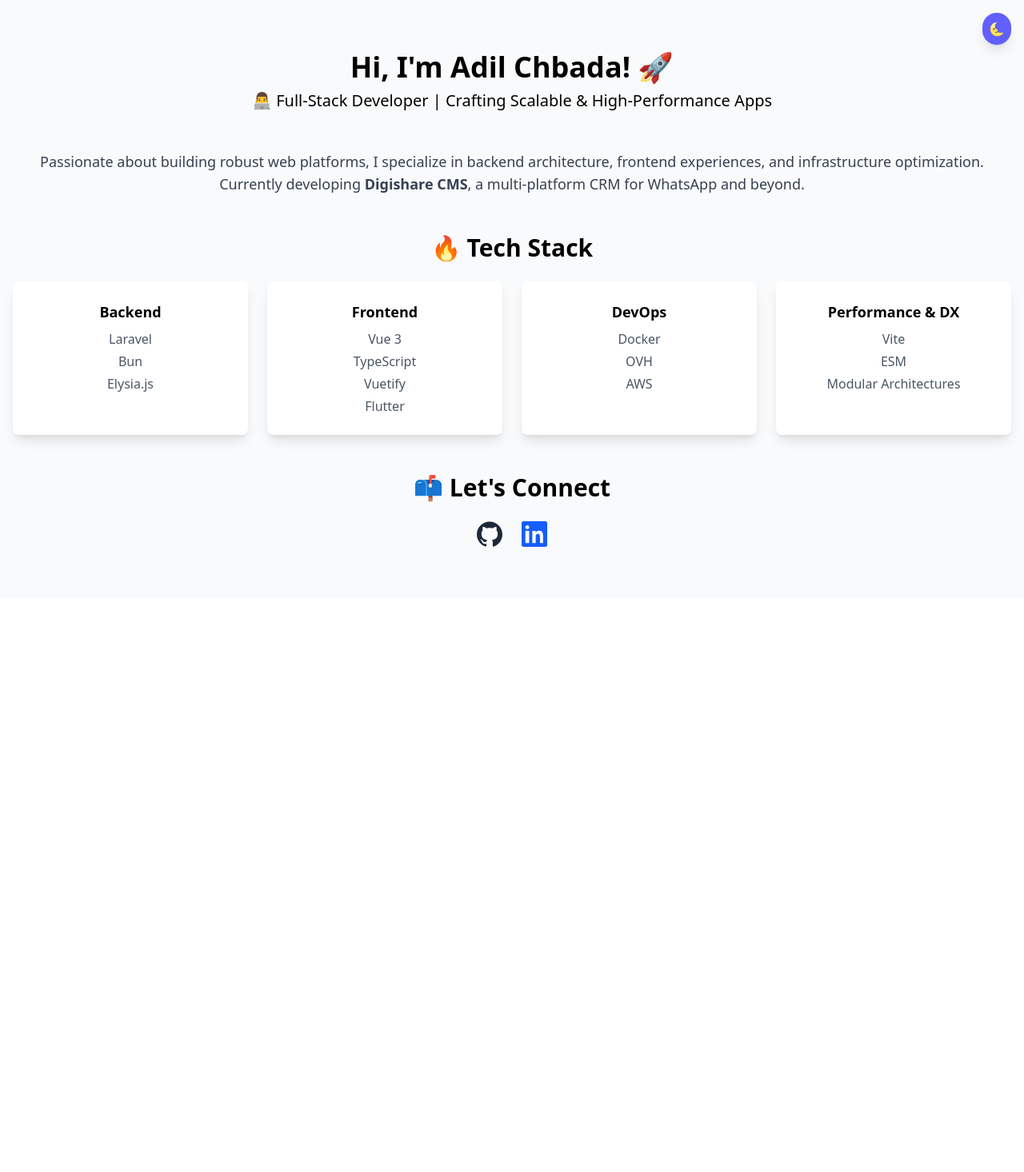
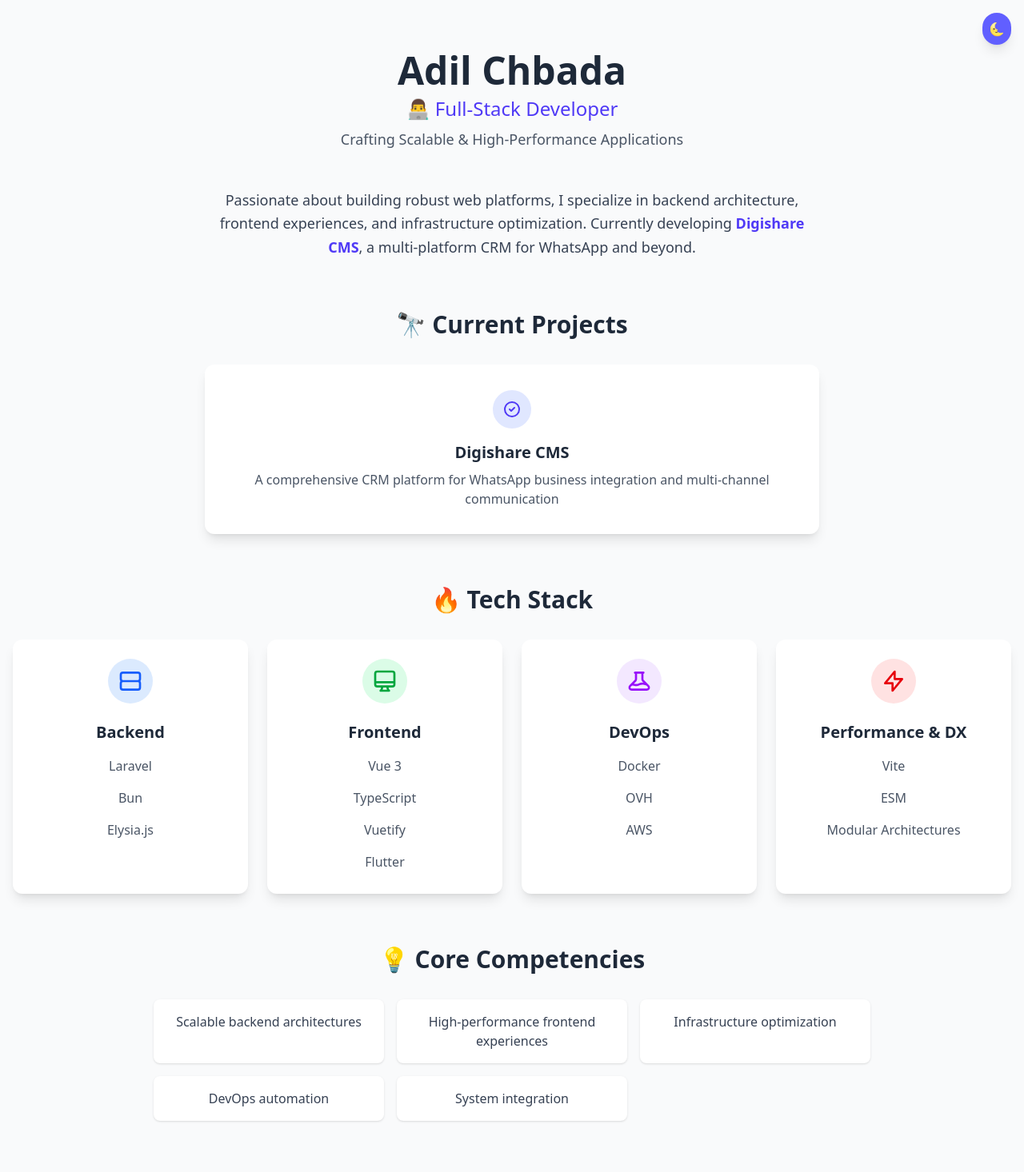
Before and after one commit to adil-chbada/adil-chbada.github.io, a Nuxt app: page / in a window 1280 px wide. Shown: the top 1466 px of the page at 80% size. Before the commit the page ends 800 px from the top, so only its background shows below. Built offline with nearby package versions, Linux system fonts and the light colour scheme.

Commit message:
Update PortfolioHero.vue

```diff
--- a/components/PortfolioHero.vue
+++ b/components/PortfolioHero.vue
@@ -3,86 +3,153 @@
   <button
     @click="isDark = !isDark"
     class="fixed top-4 right-4 z-50 p-2 bg-indigo-500 text-white rounded-full shadow-lg hover:bg-indigo-600 transition-colors"
+    aria-label="Toggle dark mode"
   >
     <span v-if="isDark">🌞</span>
     <span v-else>🌜</span>
   </button>
 
-  <section class="py-16 bg-gray-50 dark:bg-gray-900">
+  <section class="py-16 bg-gray-50 dark:bg-gray-900 min-h-screen transition-colors duration-300">
     <div class="container mx-auto px-4">
       <!-- Hero Section -->
       <div class="text-center mb-12" v-inspira>
-        <h1 class="text-4xl font-bold dark:text-white">Hi, I'm Adil Chbada! 🚀</h1>
-        <p class="text-xl mt-2 dark:text-gray-300">
-          👨‍💻 Full-Stack Developer | Crafting Scalable &amp; High-Performance Apps
+        <h1 class="text-5xl font-bold text-gray-800 dark:text-white mb-2">Adil Chbada</h1>
+        <p class="text-2xl mt-2 text-indigo-600 dark:text-indigo-400">
+          👨‍💻 Full-Stack Developer
+        </p>
+        <p class="text-lg mt-2 text-gray-600 dark:text-gray-300">
+          Crafting Scalable & High-Performance Applications
         </p>
       </div>
 
       <!-- Bio Section -->
-      <div class="mb-12 text-center" v-inspira>
-        <p class="text-lg text-gray-700 dark:text-gray-300">
+      <div class="mb-16 max-w-3xl mx-auto text-center" v-inspira>
+        <p class="text-lg text-gray-700 dark:text-gray-300 leading-relaxed">
           Passionate about building robust web platforms, I specialize in backend architecture,
-          frontend experiences, and infrastructure optimization. Currently developing <span class="font-bold">Digishare CMS</span>,
+          frontend experiences, and infrastructure optimization. Currently developing
+          <span class="font-bold text-indigo-600 dark:text-indigo-400">Digishare CMS</span>,
           a multi-platform CRM for WhatsApp and beyond.
         </p>
       </div>
 
+      <!-- Current Projects Section -->
+      <div class="mb-16" v-inspira>
+        <h2 class="text-3xl font-semibold text-center mb-8 text-gray-800 dark:text-white">🔭 Current Projects</h2>
+        <div class="max-w-3xl mx-auto bg-white dark:bg-gray-800 rounded-xl shadow-lg overflow-hidden">
+          <div class="p-8">
+            <div class="flex items-center justify-center mb-4">
+              <div class="h-12 w-12 bg-indigo-100 dark:bg-indigo-900 rounded-full flex items-center justify-center">
+                <svg xmlns="http://www.w3.org/2000/svg" class="h-6 w-6 text-indigo-600 dark:text-indigo-400" fill="none" viewBox="0 0 24 24" stroke="currentColor">
+                  <path stroke-linecap="round" stroke-linejoin="round" stroke-width="2" d="M9 12l2 2 4-4m6 2a9 9 0 11-18 0 9 9 0 0118 0z" />
+                </svg>
+              </div>
+            </div>
+            <h3 class="text-xl font-bold text-center text-gray-800 dark:text-white mb-2">Digishare CMS</h3>
+            <p class="text-gray-600 dark:text-gray-300 text-center">
+              A comprehensive CRM platform for WhatsApp business integration and multi-channel communication
+            </p>
+          </div>
+        </div>
+      </div>
+
       <!-- Tech Stack Section -->
-      <div class="mb-12" v-inspira>
-        <h2 class="text-3xl font-semibold text-center mb-6 dark:text-white">🔥 Tech Stack</h2>
+      <div class="mb-16" v-inspira>
+        <h2 class="text-3xl font-semibold text-center mb-8 text-gray-800 dark:text-white">🔥 Tech Stack</h2>
         <div class="grid grid-cols-1 md:grid-cols-2 lg:grid-cols-4 gap-6">
           <!-- Backend -->
-          <div class="bg-white dark:bg-gray-800 p-6 rounded-lg shadow-lg text-center" v-inspira>
-            <h3 class="font-bold text-lg mb-2 dark:text-white">Backend</h3>
-            <ul class="text-gray-600 dark:text-gray-300 space-y-1">
-              <li>Laravel</li>
-              <li>Bun</li>
-              <li>Elysia.js</li>
+          <div class="bg-white dark:bg-gray-800 p-6 rounded-xl shadow-lg text-center transform hover:scale-105 transition-transform" v-inspira>
+            <div class="inline-block p-3 bg-blue-100 dark:bg-blue-900 rounded-full mb-4">
+              <svg xmlns="http://www.w3.org/2000/svg" class="h-8 w-8 text-blue-600 dark:text-blue-400" fill="none" viewBox="0 0 24 24" stroke="currentColor">
+                <path stroke-linecap="round" stroke-linejoin="round" stroke-width="2" d="M5 12h14M5 12a2 2 0 01-2-2V6a2 2 0 012-2h14a2 2 0 012 2v4a2 2 0 01-2 2M5 12a2 2 0 00-2 2v4a2 2 0 002 2h14a2 2 0 002-2v-4a2 2 0 00-2-2" />
+              </svg>
+            </div>
+            <h3 class="font-bold text-xl mb-3 text-gray-800 dark:text-white">Backend</h3>
+            <ul class="text-gray-600 dark:text-gray-300 space-y-2">
+              <li class="py-1 px-2 rounded hover:bg-gray-100 dark:hover:bg-gray-700 transition-colors">Laravel</li>
+              <li class="py-1 px-2 rounded hover:bg-gray-100 dark:hover:bg-gray-700 transition-colors">Bun</li>
+              <li class="py-1 px-2 rounded hover:bg-gray-100 dark:hover:bg-gray-700 transition-colors">Elysia.js</li>
             </ul>
           </div>
           <!-- Frontend -->
-          <div class="bg-white dark:bg-gray-800 p-6 rounded-lg shadow-lg text-center" v-inspira>
-            <h3 class="font-bold text-lg mb-2 dark:text-white">Frontend</h3>
-            <ul class="text-gray-600 dark:text-gray-300 space-y-1">
-              <li>Vue 3</li>
-              <li>TypeScript</li>
-              <li>Vuetify</li>
-              <li>Flutter</li>
+          <div class="bg-white dark:bg-gray-800 p-6 rounded-xl shadow-lg text-center transform hover:scale-105 transition-transform" v-inspira>
+            <div class="inline-block p-3 bg-green-100 dark:bg-green-900 rounded-full mb-4">
+              <svg xmlns="http://www.w3.org/2000/svg" class="h-8 w-8 text-green-600 dark:text-green-400" fill="none" viewBox="0 0 24 24" stroke="currentColor">
+                <path stroke-linecap="round" stroke-linejoin="round" stroke-width="2" d="M9.75 17L9 20l-1 1h8l-1-1-.75-3M3 13h18M5 17h14a2 2 0 002-2V5a2 2 0 00-2-2H5a2 2 0 00-2 2v10a2 2 0 002 2z" />
+              </svg>
+            </div>
+            <h3 class="font-bold text-xl mb-3 text-gray-800 dark:text-white">Frontend</h3>
+            <ul class="text-gray-600 dark:text-gray-300 space-y-2">
+              <li class="py-1 px-2 rounded hover:bg-gray-100 dark:hover:bg-gray-700 transition-colors">Vue 3</li>
+              <li class="py-1 px-2 rounded hover:bg-gray-100 dark:hover:bg-gray-700 transition-colors">TypeScript</li>
+              <li class="py-1 px-2 rounded hover:bg-gray-100 dark:hover:bg-gray-700 transition-colors">Vuetify</li>
+              <li class="py-1 px-2 rounded hover:bg-gray-100 dark:hover:bg-gray-700 transition-colors">Flutter</li>
             </ul>
           </div>
           <!-- DevOps -->
-          <div class="bg-white dark:bg-gray-800 p-6 rounded-lg shadow-lg text-center" v-inspira>
-            <h3 class="font-bold text-lg mb-2 dark:text-white">DevOps</h3>
-            <ul class="text-gray-600 dark:text-gray-300 space-y-1">
-              <li>Docker</li>
-              <li>OVH</li>
-              <li>AWS</li>
+          <div class="bg-white dark:bg-gray-800 p-6 rounded-xl shadow-lg text-center transform hover:scale-105 transition-transform" v-inspira>
+            <div class="inline-block p-3 bg-purple-100 dark:bg-purple-900 rounded-full mb-4">
+              <svg xmlns="http://www.w3.org/2000/svg" class="h-8 w-8 text-purple-600 dark:text-purple-400" fill="none" viewBox="0 0 24 24" stroke="currentColor">
+                <path stroke-linecap="round" stroke-linejoin="round" stroke-width="2" d="M19.428 15.428a2 2 0 00-1.022-.547l-2.387-.477a6 6 0 00-3.86.517l-.318.158a6 6 0 01-3.86.517L6.05 15.21a2 2 0 00-1.806.547M8 4h8l-1 1v5.172a2 2 0 00.586 1.414l5 5c1.26 1.26.367 3.414-1.415 3.414H4.828c-1.782 0-2.674-2.154-1.414-3.414l5-5A2 2 0 009 10.172V5L8 4z" />
+              </svg>
+            </div>
+            <h3 class="font-bold text-xl mb-3 text-gray-800 dark:text-white">DevOps</h3>
+            <ul class="text-gray-600 dark:text-gray-300 space-y-2">
+              <li class="py-1 px-2 rounded hover:bg-gray-100 dark:hover:bg-gray-700 transition-colors">Docker</li>
+              <li class="py-1 px-2 rounded hover:bg-gray-100 dark:hover:bg-gray-700 transition-colors">OVH</li>
+              <li class="py-1 px-2 rounded hover:bg-gray-100 dark:hover:bg-gray-700 transition-colors">AWS</li>
             </ul>
           </div>
           <!-- Performance & DX -->
-          <div class="bg-white dark:bg-gray-800 p-6 rounded-lg shadow-lg text-center" v-inspira>
-            <h3 class="font-bold text-lg mb-2 dark:text-white">Performance &amp; DX</h3>
-            <ul class="text-gray-600 dark:text-gray-300 space-y-1">
-              <li>Vite</li>
-              <li>ESM</li>
-              <li>Modular Architectures</li>
+          <div class="bg-white dark:bg-gray-800 p-6 rounded-xl shadow-lg text-center transform hover:scale-105 transition-transform" v-inspira>
+            <div class="inline-block p-3 bg-red-100 dark:bg-red-900 rounded-full mb-4">
+              <svg xmlns="http://www.w3.org/2000/svg" class="h-8 w-8 text-red-600 dark:text-red-400" fill="none" viewBox="0 0 24 24" stroke="currentColor">
+                <path stroke-linecap="round" stroke-linejoin="round" stroke-width="2" d="M13 10V3L4 14h7v7l9-11h-7z" />
+              </svg>
+            </div>
+            <h3 class="font-bold text-xl mb-3 text-gray-800 dark:text-white">Performance &amp; DX</h3>
+            <ul class="text-gray-600 dark:text-gray-300 space-y-2">
+              <li class="py-1 px-2 rounded hover:bg-gray-100 dark:hover:bg-gray-700 transition-colors">Vite</li>
+              <li class="py-1 px-2 rounded hover:bg-gray-100 dark:hover:bg-gray-700 transition-colors">ESM</li>
+              <li class="py-1 px-2 rounded hover:bg-gray-100 dark:hover:bg-gray-700 transition-colors">Modular Architectures</li>
             </ul>
+          </div>
+        </div>
+      </div>
+
+      <!-- Core Competencies Section -->
+      <div class="mb-16" v-inspira>
+        <h2 class="text-3xl font-semibold text-center mb-8 text-gray-800 dark:text-white">💡 Core Competencies</h2>
+        <div class="grid grid-cols-1 md:grid-cols-3 gap-4 max-w-4xl mx-auto">
+          <div class="bg-white dark:bg-gray-800 p-4 rounded-lg shadow text-center">
+            <p class="text-gray-700 dark:text-gray-300">Scalable backend architectures</p>
+          </div>
+          <div class="bg-white dark:bg-gray-800 p-4 rounded-lg shadow text-center">
+            <p class="text-gray-700 dark:text-gray-300">High-performance frontend experiences</p>
+          </div>
+          <div class="bg-white dark:bg-gray-800 p-4 rounded-lg shadow text-center">
+            <p class="text-gray-700 dark:text-gray-300">Infrastructure optimization</p>
+          </div>
+          <div class="bg-white dark:bg-gray-800 p-4 rounded-lg shadow text-center">
+            <p class="text-gray-700 dark:text-gray-300">DevOps automation</p>
+          </div>
+          <div class="bg-white dark:bg-gray-800 p-4 rounded-lg shadow text-center">
+            <p class="text-gray-700 dark:text-gray-300">System integration</p>
           </div>
         </div>
       </div>
 
       <!-- Connect Section -->
       <div class="text-center" v-inspira>
-        <h2 class="text-3xl font-semibold mb-6 dark:text-white">📫 Let's Connect</h2>
-        <div class="flex justify-center space-x-6">
+        <h2 class="text-3xl font-semibold mb-8 text-gray-800 dark:text-white">📫 Let's Connect</h2>
+        <div class="flex justify-center space-x-8">
           <!-- GitHub Link -->
           <a
             href="https://github.com/adil-chbada/adil-chbada"
             target="_blank"
             rel="noopener noreferrer"
-            class="text-gray-800 dark:text-gray-300 hover:text-gray-600 dark:hover:text-gray-400 transition-colors"
+            class="text-gray-800 dark:text-gray-300 hover:text-indigo-600 dark:hover:text-indigo-400 transition-colors transform hover:scale-110"
           >
-            <svg role="img" viewBox="0 0 24 24" fill="currentColor" class="w-8 h-8">
+            <svg role="img" viewBox="0 0 24 24" fill="currentColor" class="w-10 h-10">
               <title>GitHub</title>
               <path
                 d="M12 .297c-6.63 0-12 5.373-12 12 0 5.303
@@ -105,9 +172,9 @@
             href="https://www.linkedin.com/in/adil-chbada/"
             target="_blank"
             rel="noopener noreferrer"
-            class="text-blue-600 hover:text-blue-400 transition-colors"
+            class="text-blue-600 hover:text-blue-500 transition-colors transform hover:scale-110"
           >
-            <svg role="img" viewBox="0 0 24 24" fill="currentColor" class="w-8 h-8">
+            <svg role="img" viewBox="0 0 24 24" fill="currentColor" class="w-10 h-10">
               <title>LinkedIn</title>
               <path
                 d="M20.447 20.452H17.22v-5.569c0-1.328-.027-3.042-1.852-3.042-1.853
@@ -123,6 +190,10 @@
             </svg>
           </a>
         </div>
+
+        <div class="mt-12 text-gray-600 dark:text-gray-400">
+          <p class="italic">"Always experimenting, always optimizing." 🚀</p>
+        </div>
       </div>
     </div>
   </section>
@@ -136,5 +207,19 @@
 </script>
 
 <style scoped>
-/* Add any additional custom styles or Inspira UI overrides here */
+/* Add any additional custom styles here */
+@keyframes fadeInUp {
+  from {
+    opacity: 0;
+    transform: translateY(20px);
+  }
+  to {
+    opacity: 1;
+    transform: translateY(0);
+  }
+}
+
+[v-inspira] {
+  animation: fadeInUp 0.5s ease-out forwards;
+}
 </style>
```
